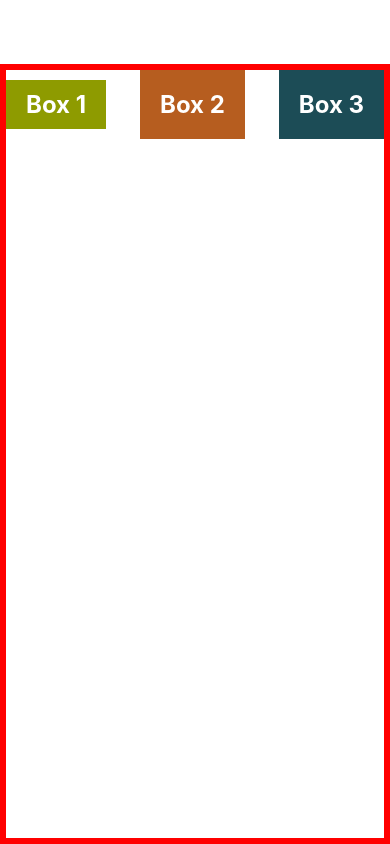
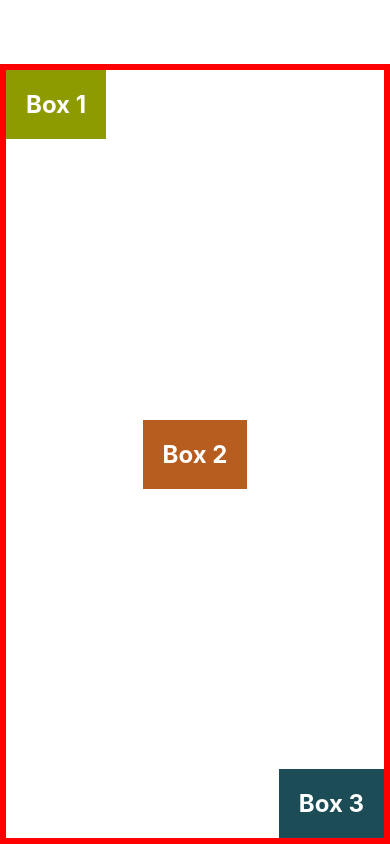
Before and after one commit to hAI-FA001/React-Native--Learn, a React Native app in the folder Layout/: screen / in a window 390 px wide. Built offline with nearby package versions, Linux system fonts and the light colour scheme.

Commit message:
alignSelf + inherit from alignItems when auto (default)

```diff
--- a/Layout/App.js
+++ b/Layout/App.js
@@ -7,11 +7,15 @@ export default function App() {
     // "flex: 1" to occupy all space
     // <View style={{ backgroundColor: 'plum', flex: 1 }}></View>
     <View style={styles.container}>
-      <Box style={{ backgroundColor: '#8e9b00', paddingVertical: 10 }}>
+      <Box style={{ backgroundColor: '#8e9b00', alignSelf: 'flex-start' }}>
         Box 1
       </Box>
-      <Box style={{ backgroundColor: '#b65d1f' }}>Box 2</Box>
-      <Box style={{ backgroundColor: '#1c4c56' }}>Box 3</Box>
+      <Box style={{ backgroundColor: '#b65d1f', alignSelf: 'center' }}>
+        Box 2
+      </Box>
+      <Box style={{ backgroundColor: '#1c4c56', alignSelf: 'flex-end' }}>
+        Box 3
+      </Box>
       {/* <Box style={{ backgroundColor: '#ab9156' }}>Box 4</Box> */}
       {/* rest of boxes overflow */}
       {/* <Box style={{ backgroundColor: '#6b0003' }}>Box 5</Box>
@@ -28,8 +32,8 @@ const styles = StyleSheet.create({
     borderColor: 'red',
 
     flex: 1, // border shows it takes up all space rather than only space occupied by children
-    flexDirection: 'row',
+    flexDirection: 'column',
     justifyContent: 'space-between',
-    alignItems: 'baseline', // content/text will be aligned on same baseline
+    alignItems: 'stretch', // content/text will be aligned on same baseline
   },
 })
```
